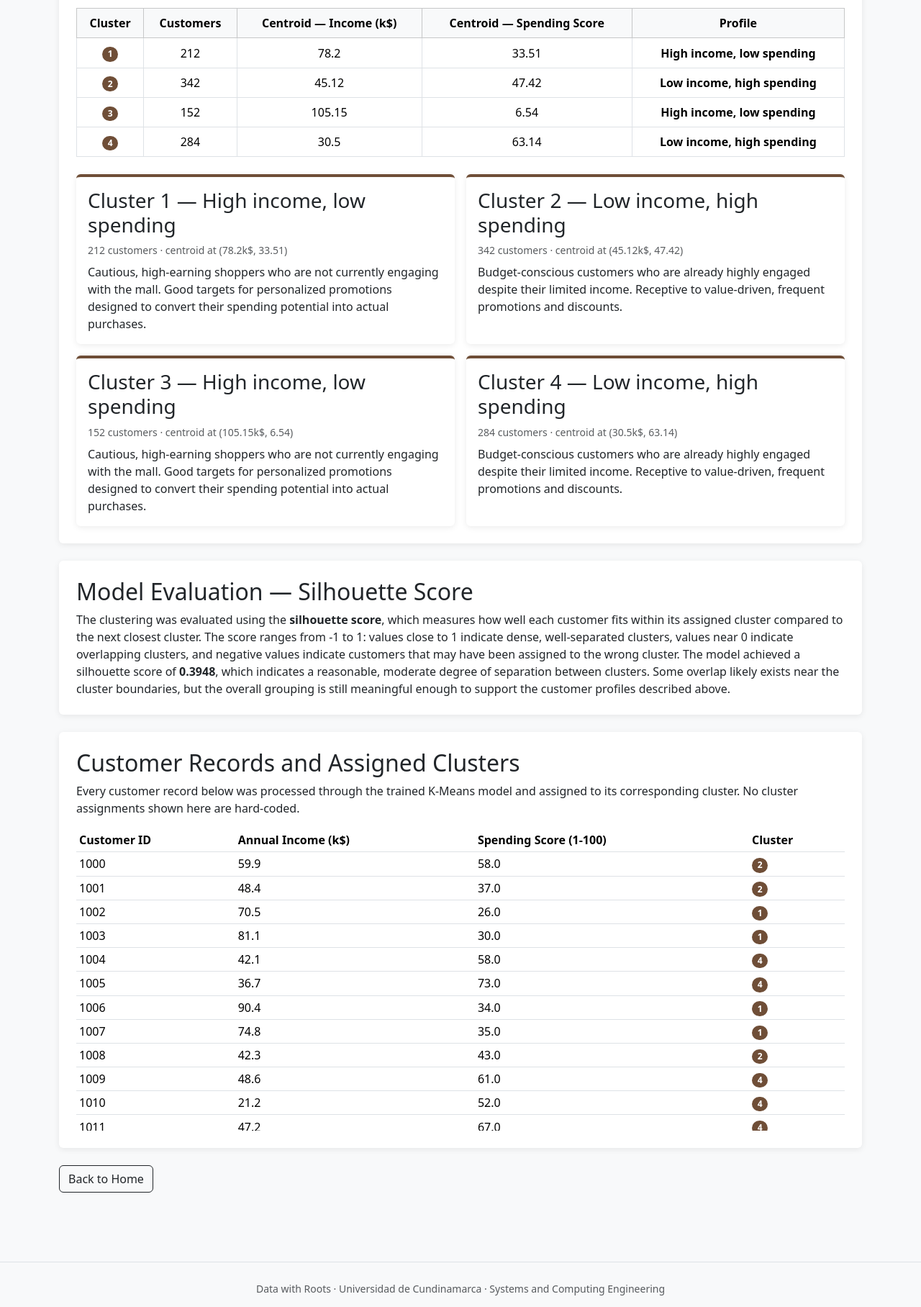
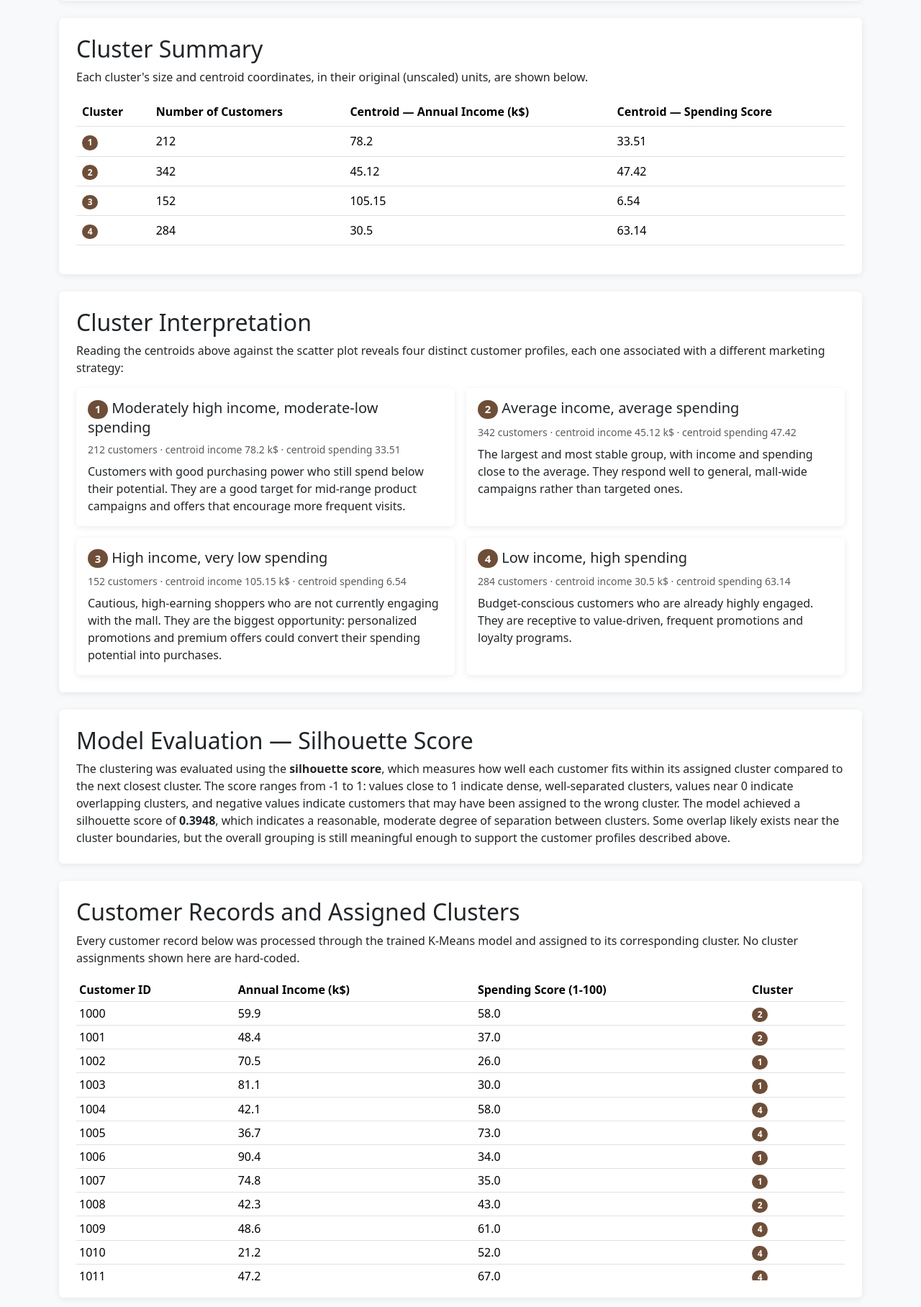
Before and after one commit to samucr27/Machine-Learning-Act1, a Flask app: page /unsupervised/clustering-application in a window 1280 px wide. Shown: the part 2678-4494 px from the top of the page at 72% size. Run offline with Flask 3, Linux system fonts and the light colour scheme; some libraries are stand-ins or nearby versions.

Commit message:
Refactor K-Means model and update HTML template for enhanced cluster interpretation and configuration details

```diff
--- a/templates/unsupervised_clustering_application.html
+++ b/templates/unsupervised_clustering_application.html
@@ -81,16 +81,53 @@
                 A <code>KMeans</code> model from scikit-learn was trained on the scaled
                 Annual Income and Spending Score values, following this pipeline:
             </p>
-            <p class="lead-text mb-0 text-center">
+            <p class="lead-text text-center">
                 <code>CSV Dataset &rarr; Pandas &rarr; Drop Nulls &rarr; Feature Scaling &rarr; K-Means Training &rarr; Cluster Assignment &rarr; Evaluation &rarr; Visualization</code>
             </p>
-            <p class="lead-text mt-3 mb-0">
-                The model was configured with <strong>K = {{ dataset_info.n_clusters }}
-                clusters</strong>. This number was chosen because it produces well-separated,
-                evenly sized groups that map cleanly onto distinct customer profiles
-                (for example, high income with low spending, or low income with high
-                spending), rather than splitting the data into groups too small to act on or
-                merging genuinely different customer types into one.
+            <p class="lead-text">
+                The model is configured as
+                <code>KMeans(n_clusters={{ dataset_info.n_clusters }}, random_state={{ dataset_info.random_state }}, n_init={{ dataset_info.n_init }})</code>:
+            </p>
+            <ul class="list-group list-group-flush mb-3">
+                <li class="list-group-item"><strong>n_clusters = {{ dataset_info.n_clusters }}:</strong> the number of customer groups, selected with the elbow method shown below.</li>
+                <li class="list-group-item"><strong>random_state = {{ dataset_info.random_state }}:</strong> fixes the random initialization, so the same clusters are obtained every time the application starts.</li>
+                <li class="list-group-item"><strong>n_init = {{ dataset_info.n_init }}:</strong> the algorithm runs {{ dataset_info.n_init }} times with different initial centroids (k-means++) and keeps the solution with the lowest inertia, reducing the risk of a poor local solution.</li>
+            </ul>
+            <p class="lead-text">
+                To select K, the model was trained with K from 2 to 6, comparing the
+                inertia (within-cluster sum of squares, used in the elbow method) and the
+                silhouette score:
+            </p>
+            <div class="table-responsive">
+                <table class="table table-hover align-middle">
+                    <thead>
+                        <tr>
+                            <th>K</th>
+                            <th>Inertia</th>
+                            <th>Reduction vs. Previous K</th>
+                            <th>Silhouette Score</th>
+                        </tr>
+                    </thead>
+                    <tbody>
+                        {% for row in dataset_info.k_selection %}
+                        <tr class="{{ 'table-active fw-bold' if row.selected }}">
+                            <td>{{ row.k }}{% if row.selected %} (selected){% endif %}</td>
+                            <td>{{ "%.2f" | format(row.inertia) }}</td>
+                            <td>{{ "—" if row.reduction is none else "%.2f" | format(row.reduction) }}</td>
+                            <td>{{ "%.4f" | format(row.silhouette) }}</td>
+                        </tr>
+                        {% endfor %}
+                    </tbody>
+                </table>
+            </div>
+            <p class="lead-text mb-0">
+                The inertia decreases sharply up to K = 4, and the improvement becomes small
+                afterwards, which places the elbow of the curve at K = 4. Although K = 2 and
+                K = 3 obtain higher silhouette scores, with K = 3 the largest cluster mixes the
+                low-income, high-spending customers with the average customers, two profiles
+                that require different marketing actions. K = 4 separates them, so it was
+                selected as a balance between compactness, separation, and the usefulness of
+                the segments for the business.
             </p>
         </div>
     </div>
@@ -145,50 +182,28 @@
         <div class="card-body p-4">
             <h2>Cluster Interpretation</h2>
             <p class="lead-text">
-                Each cluster's profile below is derived directly from its own centroid,
-                comparing it to the dataset's average annual income
-                (<strong>{{ dataset_info.income_mean }}k$</strong>) and average spending
-                score (<strong>{{ dataset_info.spending_mean }}</strong>). A centroid above
-                the average on an axis is labeled "high" on that axis, and below average is
-                labeled "low" — nothing here is assigned by hand, it follows whatever
-                K-Means actually found for each cluster.
+                Reading the centroids above against the scatter plot reveals four distinct
+                customer profiles, each one associated with a different marketing strategy:
             </p>
-            <div class="table-responsive">
-                <table class="table table-bordered align-middle text-center mb-4">
-                    <thead class="table-light">
-                        <tr>
-                            <th>Cluster</th>
-                            <th>Customers</th>
-                            <th>Centroid — Income (k$)</th>
-                            <th>Centroid — Spending Score</th>
-                            <th>Profile</th>
-                        </tr>
-                    </thead>
-                    <tbody>
-                        {% for cluster in cluster_summary %}
-                        <tr>
-                            <td><span class="badge rounded-pill" style="background-color:#6f4e37;">{{ cluster.cluster }}</span></td>
-                            <td>{{ cluster.count }}</td>
-                            <td>{{ cluster.centroid_income }}</td>
-                            <td>{{ cluster.centroid_spending }}</td>
-                            <td><strong>{{ cluster.profile_label }}</strong></td>
-                        </tr>
-                        {% endfor %}
-                    </tbody>
-                </table>
-            </div>
-
+            {% set profiles = {
+                1: ["Moderately high income, moderate-low spending", "Customers with good purchasing power who still spend below their potential. They are a good target for mid-range product campaigns and offers that encourage more frequent visits."],
+                2: ["Average income, average spending", "The largest and most stable group, with income and spending close to the average. They respond well to general, mall-wide campaigns rather than targeted ones."],
+                3: ["High income, very low spending", "Cautious, high-earning shoppers who are not currently engaging with the mall. They are the biggest opportunity: personalized promotions and premium offers could convert their spending potential into purchases."],
+                4: ["Low income, high spending", "Budget-conscious customers who are already highly engaged. They are receptive to value-driven, frequent promotions and loyalty programs."]
+            } %}
             <div class="row g-3">
                 {% for cluster in cluster_summary %}
                 <div class="col-md-6">
-                    <div class="card h-100" style="border-top: 4px solid #6f4e37;">
+                    <div class="card h-100">
                         <div class="card-body">
-                            <h3 class="mt-0">Cluster {{ cluster.cluster }} — {{ cluster.profile_label }}</h3>
+                            <h3 class="h5">
+                                <span class="badge rounded-pill" style="background-color:#6f4e37;">{{ cluster.cluster }}</span>
+                                {{ profiles[cluster.cluster][0] }}
+                            </h3>
                             <p class="text-muted small mb-2">
-                                {{ cluster.count }} customers &middot; centroid at
-                                ({{ cluster.centroid_income }}k$, {{ cluster.centroid_spending }})
+                                {{ cluster.count }} customers &middot; centroid income {{ cluster.centroid_income | round(2) }} k$ &middot; centroid spending {{ cluster.centroid_spending | round(2) }}
                             </p>
-                            <p class="mb-0">{{ cluster.profile_description }}</p>
+                            <p class="mb-0">{{ profiles[cluster.cluster][1] }}</p>
                         </div>
                     </div>
                 </div>
```
Also changed, not shown: KMeans_model.py (+62 -68 lines).
